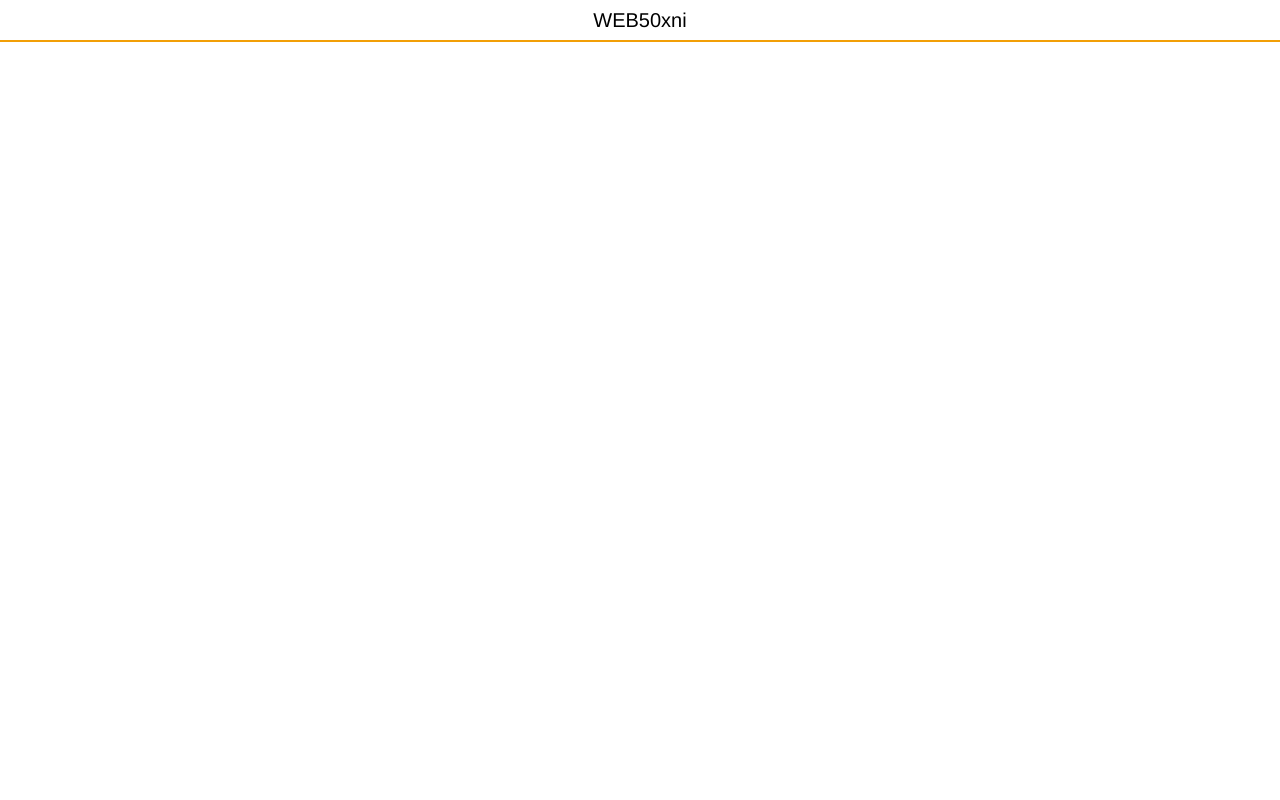
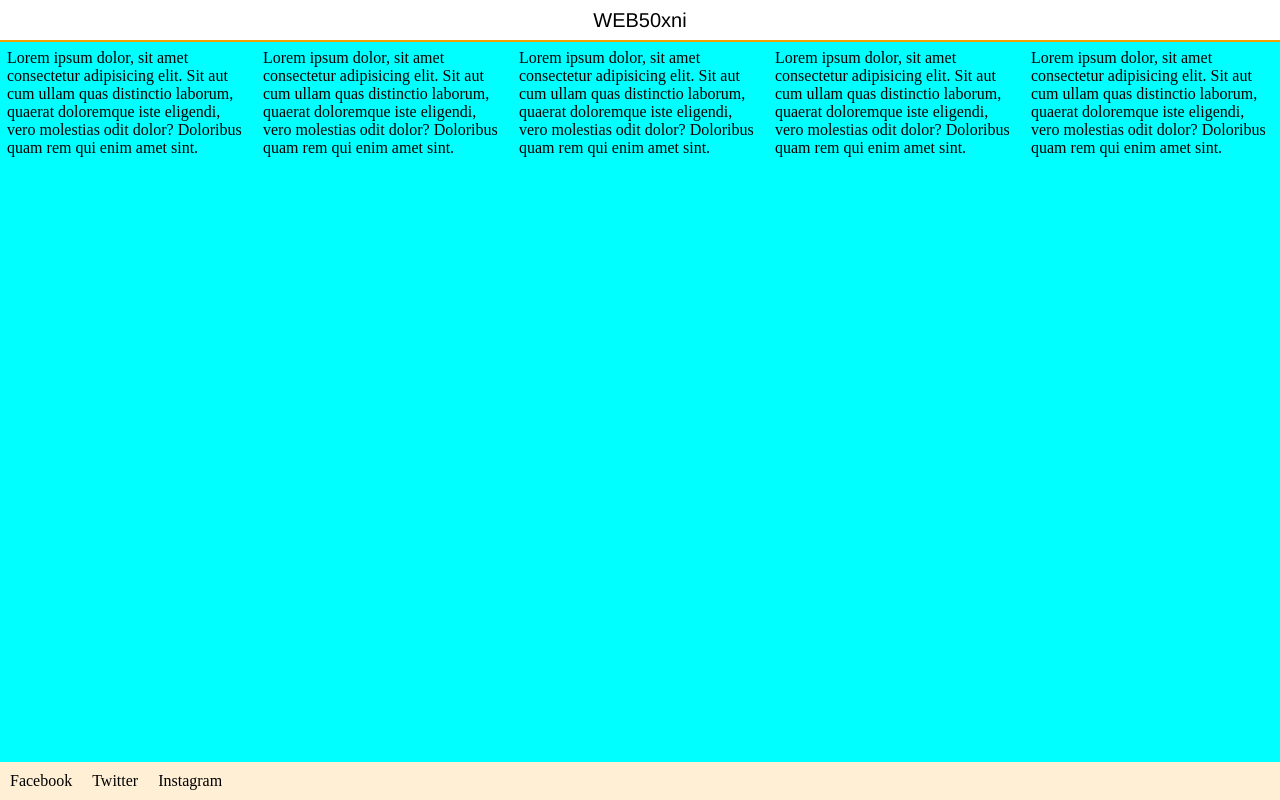
Before and after one commit to lars505/semana1, a plain HTML site: page index.html in a window 1280 px wide. Drawn offline with Linux system fonts and the light colour scheme.

Commit message:
se crearon 5 parrafos con la propiedad flex

```diff
--- a/index.html
+++ b/index.html
@@ -11,5 +11,19 @@
    <header>
     <span>WEB50xni</span>
    </header>
+   <div class="contenido">
+    <p> Lorem ipsum dolor, sit amet consectetur adipisicing elit. Sit aut cum ullam quas distinctio laborum, quaerat doloremque iste eligendi, vero molestias odit dolor? Doloribus quam rem qui enim amet sint.</p>
+    <p> Lorem ipsum dolor, sit amet consectetur adipisicing elit. Sit aut cum ullam quas distinctio laborum, quaerat doloremque iste eligendi, vero molestias odit dolor? Doloribus quam rem qui enim amet sint.</p>
+    <p> Lorem ipsum dolor, sit amet consectetur adipisicing elit. Sit aut cum ullam quas distinctio laborum, quaerat doloremque iste eligendi, vero molestias odit dolor? Doloribus quam rem qui enim amet sint.</p>
+    <p> Lorem ipsum dolor, sit amet consectetur adipisicing elit. Sit aut cum ullam quas distinctio laborum, quaerat doloremque iste eligendi, vero molestias odit dolor? Doloribus quam rem qui enim amet sint.</p>
+    <p> Lorem ipsum dolor, sit amet consectetur adipisicing elit. Sit aut cum ullam quas distinctio laborum, quaerat doloremque iste eligendi, vero molestias odit dolor? Doloribus quam rem qui enim amet sint.</p>
+   </div>
+   <footer>
+    <ul>
+        <li>Facebook</li>
+        <li>Twitter</li>
+        <li>Instagram</li>
+    </ul>
+   </footer>
 </body>
 </html>
--- a/style.css
+++ b/style.css
@@ -16,3 +16,35 @@ header span{
     font-family: 'Franklin Gothic Medium', 'Arial Narrow', Arial, sans-serif;
     font-weight: 500;
 }
+body{
+    margin: 0;
+    box-sizing: border-box;
+    display: flex;
+    flex-direction: column;
+    min-height: 100vh;
+}
+.contenido{
+    background-color: aqua;
+    flex: 1;
+    display: flex;
+}
+.contenido p{
+    margin: 7px;
+}
+
+footer{
+    background: papayawhip;
+}
+footer ul{
+    display: flex;
+
+}
+
+footer ul li{
+    margin: 10px;
+    list-style: none;
+
+}
+footer ul li:hover{
+   color: aquamarine
+}
```
